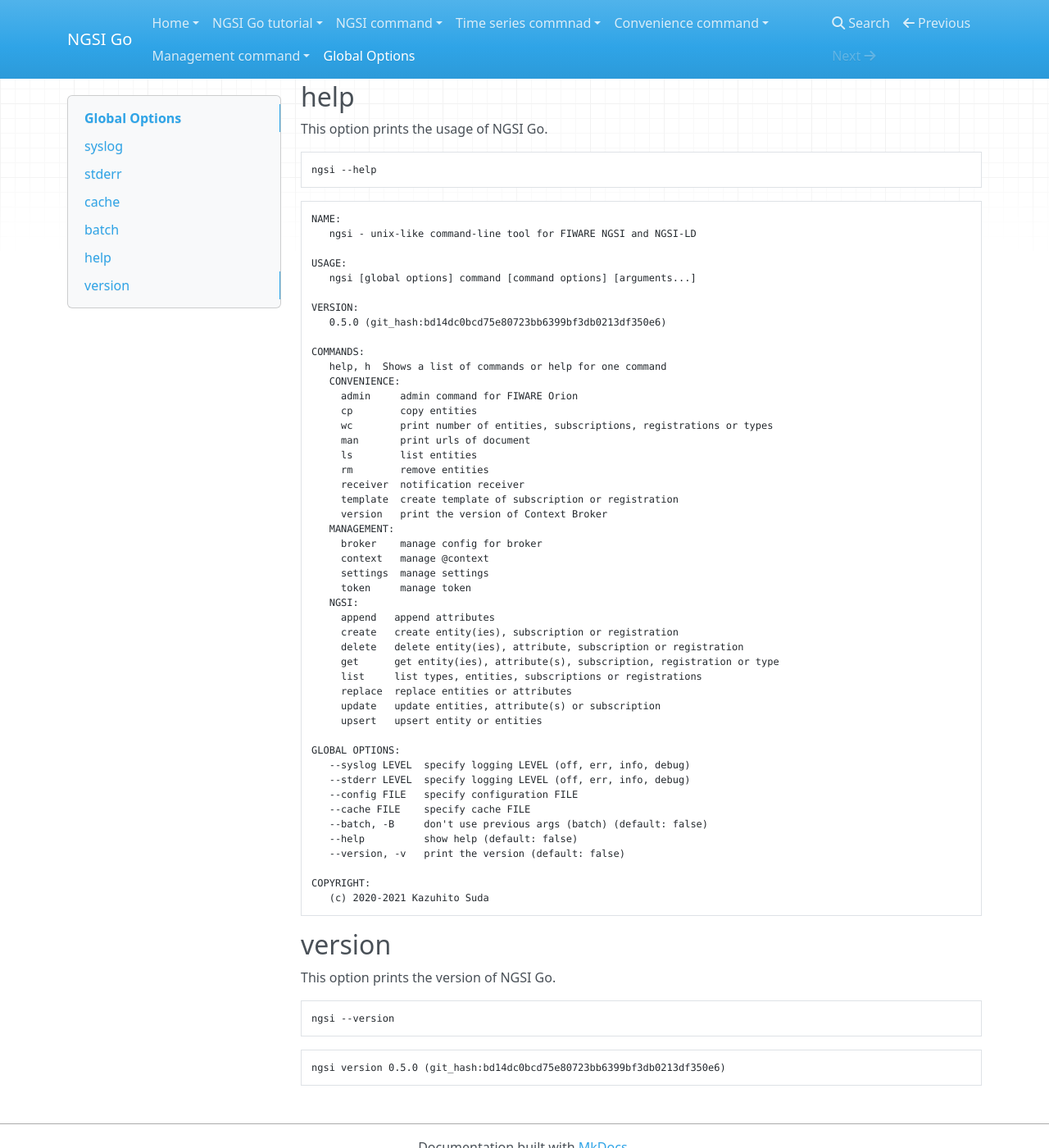
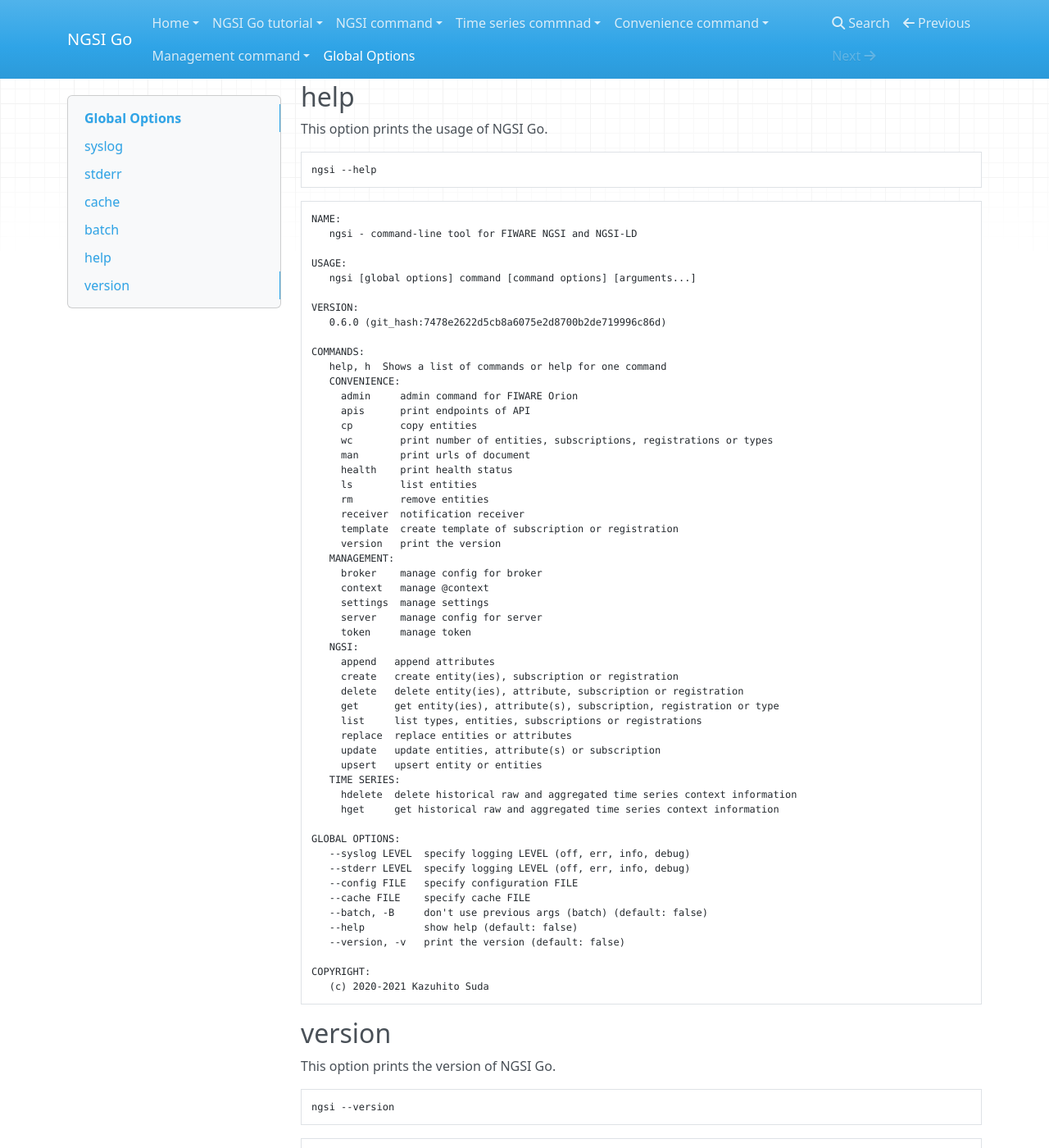
Before and after one commit to lets-fiware/ngsi-go, an MkDocs documentation site: the page built from docs/global.md, in a window 1280 px wide and 1400 px high, scrolled down 765 px. Shown: the whole window at 82% size. Built offline with MkDocs 1.6.1, drawn with Linux system fonts in a browser that asks for light colours; nearby versions of some CDN libraries; some of the changed text lies outside the part shown.

````diff
--- a/docs/global.md
+++ b/docs/global.md
@@ -36,30 +36,33 @@ ngsi --help
 
 ```text
 NAME:
-   ngsi - unix-like command-line tool for FIWARE NGSI and NGSI-LD
+   ngsi - command-line tool for FIWARE NGSI and NGSI-LD
 
 USAGE:
    ngsi [global options] command [command options] [arguments...]
 
 VERSION:
-   0.5.0 (git_hash:bd14dc0bcd75e80723bb6399bf3db0213df350e6)
+   0.6.0 (git_hash:7478e2622d5cb8a6075e2d8700b2de719996c86d)
 
 COMMANDS:
    help, h  Shows a list of commands or help for one command
    CONVENIENCE:
      admin     admin command for FIWARE Orion
+     apis      print endpoints of API
      cp        copy entities
      wc        print number of entities, subscriptions, registrations or types
      man       print urls of document
+     health    print health status
      ls        list entities
      rm        remove entities
      receiver  notification receiver
      template  create template of subscription or registration
-     version   print the version of Context Broker
+     version   print the version
    MANAGEMENT:
      broker    manage config for broker
      context   manage @context
      settings  manage settings
+     server    manage config for server
      token     manage token
    NGSI:
      append   append attributes
@@ -70,6 +73,9 @@ COMMANDS:
      replace  replace entities or attributes
      update   update entities, attribute(s) or subscription
      upsert   upsert entity or entities
+   TIME SERIES:
+     hdelete  delete historical raw and aggregated time series context information
+     hget     get historical raw and aggregated time series context information
 
 GLOBAL OPTIONS:
    --syslog LEVEL  specify logging LEVEL (off, err, info, debug)
@@ -93,5 +99,5 @@ ngsi --version
 ```
 
 ```text
-ngsi version 0.5.0 (git_hash:bd14dc0bcd75e80723bb6399bf3db0213df350e6)
+ngsi version 0.6.0 (git_hash:7478e2622d5cb8a6075e2d8700b2de719996c86d)
 ```
````
Also changed, not shown: README.md (+48 -43 lines), docs/install.md (+5 -5 lines), docs/tutorial/index.md (+8 -0 lines), 1 other file.
